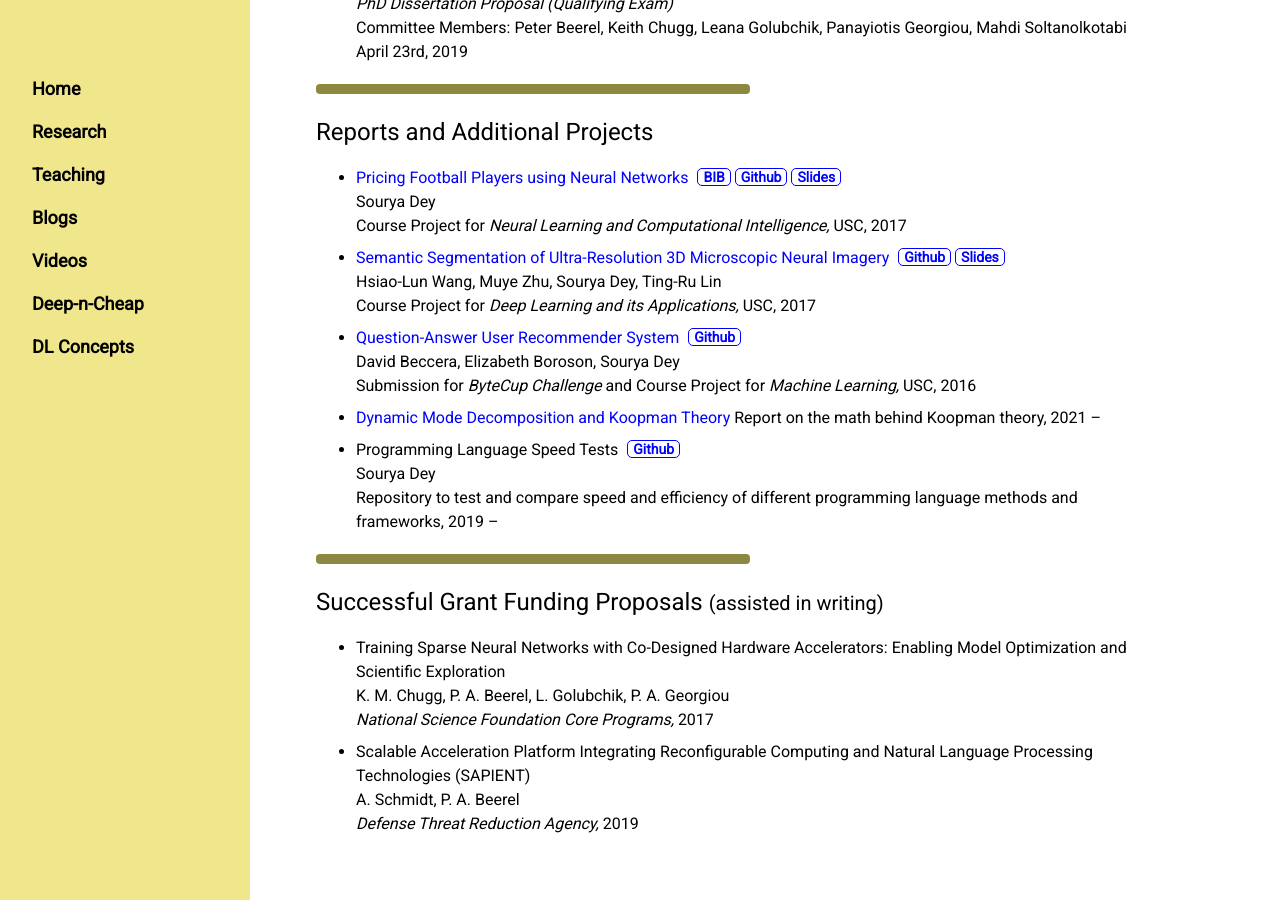
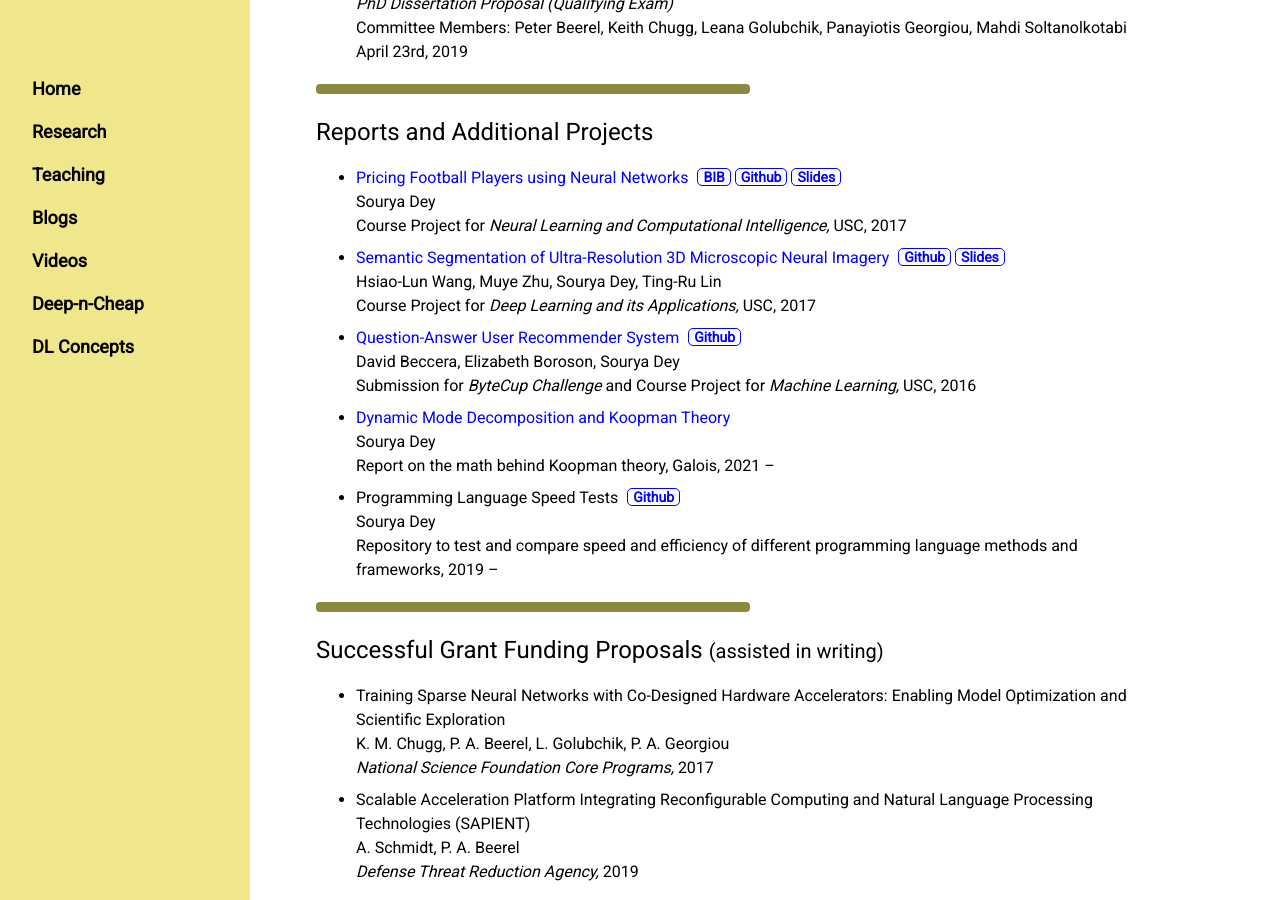
Before and after one commit to souryadey/souryadey.github.io, a Jekyll site: the page built from research/index.html, in a window 1280 px wide and 900 px high, scrolled down 2205 px. Built offline with Jekyll 4.4.1, drawn with Linux system fonts in a browser that asks for light colours.

Commit message:
fixes to research and blogs

```diff
--- a/research/index.html
+++ b/research/index.html
@@ -220,8 +220,9 @@ h5 {
 			Submission for <i>ByteCup Challenge</i> and Course Project for <i>Machine Learning,</i> USC, 2016
 		</li>
 		<li>
-			<a class="inlink" href="https://www.overleaf.com/read/wfjxxbscrrqk" target="_blank">Dynamic Mode Decomposition and Koopman Theory</a>
-			Report on the math behind Koopman theory, 2021 &ndash;
+			<a class="inlink" href="https://www.overleaf.com/read/wfjxxbscrrqk" target="_blank">Dynamic Mode Decomposition and Koopman Theory</a><br>
+			Sourya Dey<br>
+			Report on the math behind Koopman theory, Galois, 2021 &ndash;
 		</li>
 		<li>
 			Programming Language Speed Tests
```
Also changed, not shown: blogs/index.html (+5 -3 lines).
